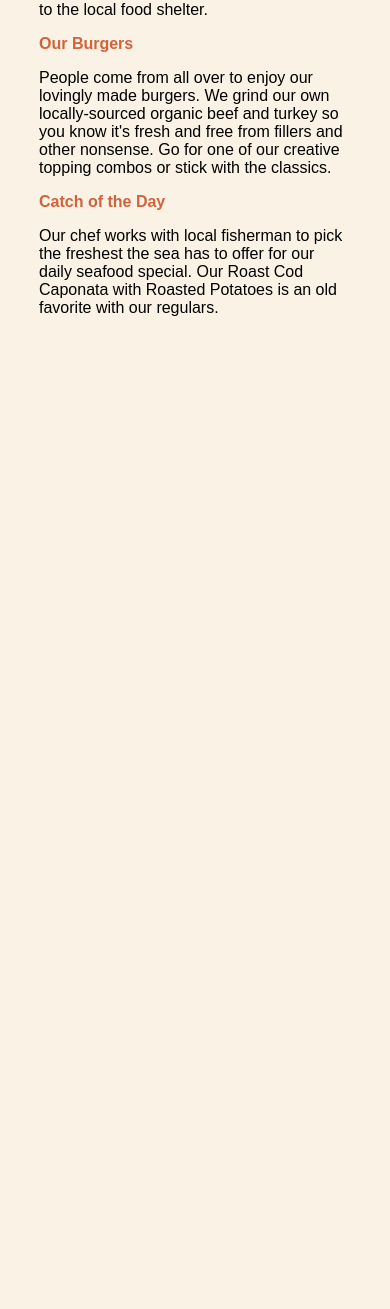
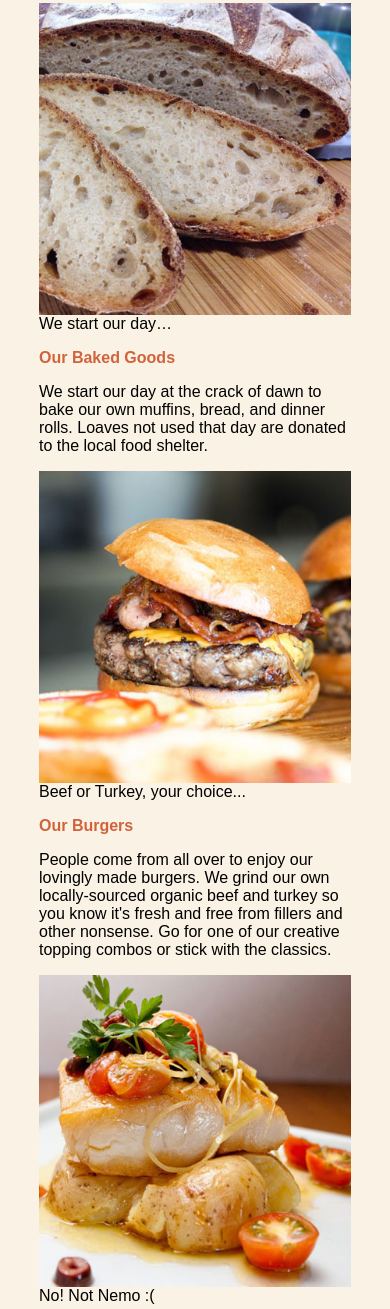
Before and after one commit to Seanabney/7-3, a plain HTML site: page index.html in a window 390 px wide. Shown: the part 319-1628 px from the top of the page. Before the commit the page ends 844 px from the top, so only its background shows below. Drawn offline with Linux system fonts and the light colour scheme.

Commit message:
Update index.html

```diff
--- a/index.html
+++ b/index.html
@@ -1,7 +1,9 @@
-<!doctype html>
-<html>
-<head>
+<html><head>
 <meta charset="UTF-8">
+	Sean Abney
+	CPT422PB2021SPRING02PS2: Hypertext Markup Language Programming (02/22/2021 - 04/04/2021)
+	Unit 2 Applied Assignment 2 Exercise 7-3
+
 <title>Blackstone Bistro Gallery</title>
 <meta name="viewport" content="width=device-width, initial-scale=1">
 <style>
@@ -36,17 +38,24 @@ img {
 
 <h1>Blackstone Bistro Gallery</h1>
 <p>Not is our food good, it's also good-looking! Our patrons often stop to admire our fare with a quick Instagram before digging in. We've collected a few of our favorite shots here.</p>
-
+ <p><picture>  <source media="(min-width: 480px)"           srcset="https://raw.githubusercontent.com/Seanabney/7-3/main/bread-1200.jpg 1200w,
+   https://raw.githubusercontent.com/Seanabney/7-3/main/bread-800.jpg 800w"          sizes="80vw">
+    <img src="https://raw.githubusercontent.com/Seanabney/7-3/main/bread-400.jpg" alt="close-up of sliced rustic bread"></picture><br>We start our day…
 <h2>Our Baked Goods</h2>
 <p>We start our day at the crack of dawn to bake our own muffins, bread, and dinner rolls. Loaves not used that day are donated to the local food shelter. </p>
-
+<p><picture>  <source media="(min-width: 480px)"           srcset="https://raw.githubusercontent.com/Seanabney/7-3/main/burgers-1200.jpg 1200w,
+   https://raw.githubusercontent.com/Seanabney/7-3/main/burgers-800.jpg 800w"          sizes="80vw">
+    <img src="https://raw.githubusercontent.com/Seanabney/7-3/main/burgers-400.jpg" alt="close-up on our classic burgers"></picture><br>Beef or Turkey, your choice...
 <h2>Our Burgers</h2>
 <p>People come from all over to enjoy our lovingly made burgers. We grind our own locally-sourced organic beef and turkey so you know it's fresh and free from fillers and other nonsense. Go for one of our creative topping combos or stick with the classics. </p>
-
+<p><picture>  <source media="(min-width: 480px)"           srcset="https://raw.githubusercontent.com/Seanabney/7-3/main/fish-1200.jpg 1200w,
+   https://raw.githubusercontent.com/Seanabney/7-3/main/fish-800.jpg 800w"          sizes="80vw">
+    <img src="https://raw.githubusercontent.com/Seanabney/7-3/main/fish-400.jpg" alt="close-up on fish plate"></picture><br>No! Not Nemo :(
 <h2>Catch of the Day</h2>
 <p>Our chef works with local fisherman to pick the freshest the sea has to offer for our daily seafood special. Our Roast Cod Caponata with Roasted Potatoes is an old favorite with our regulars.</p>
 
 
 
-</body>
-</html>
+
+
+</body></html>
```
